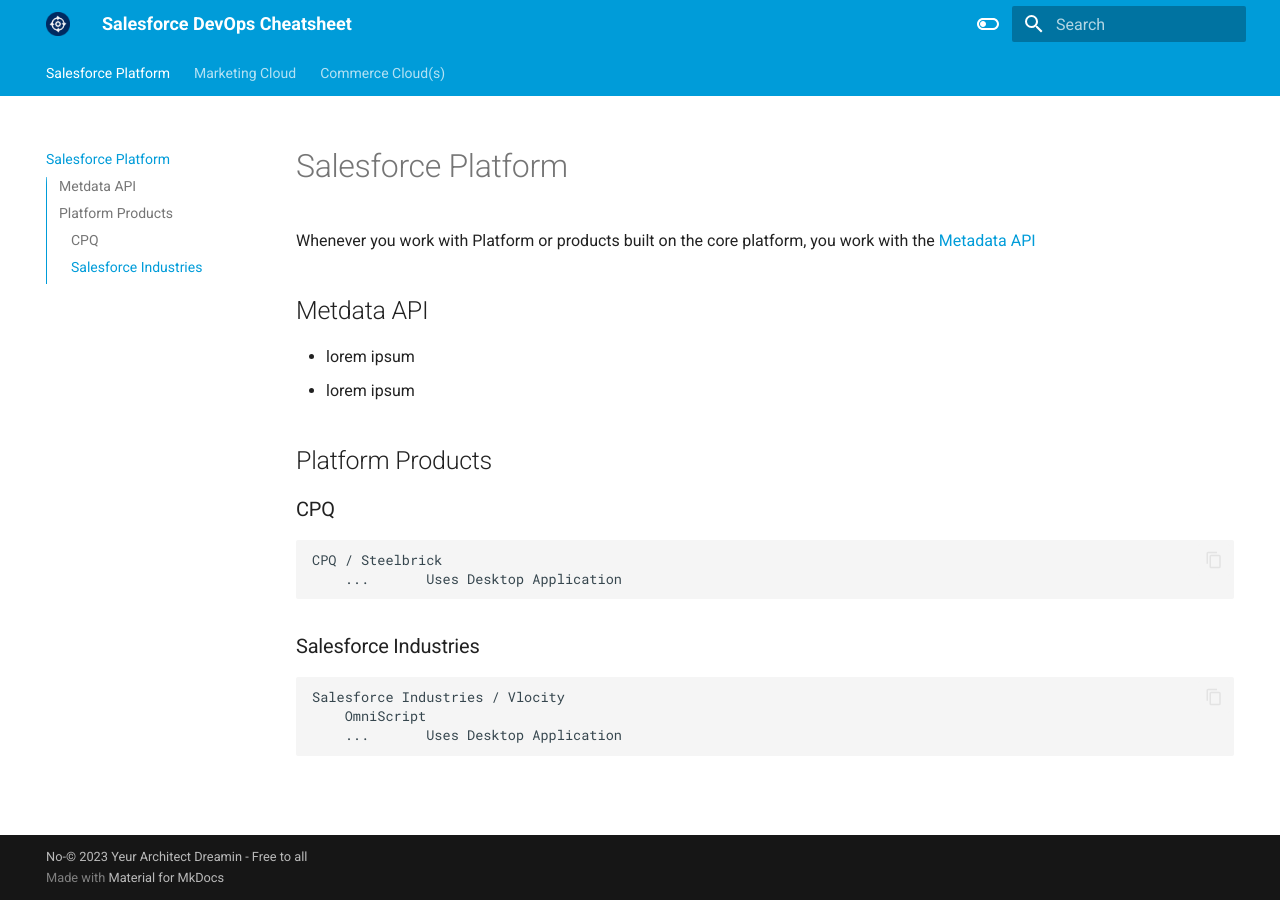
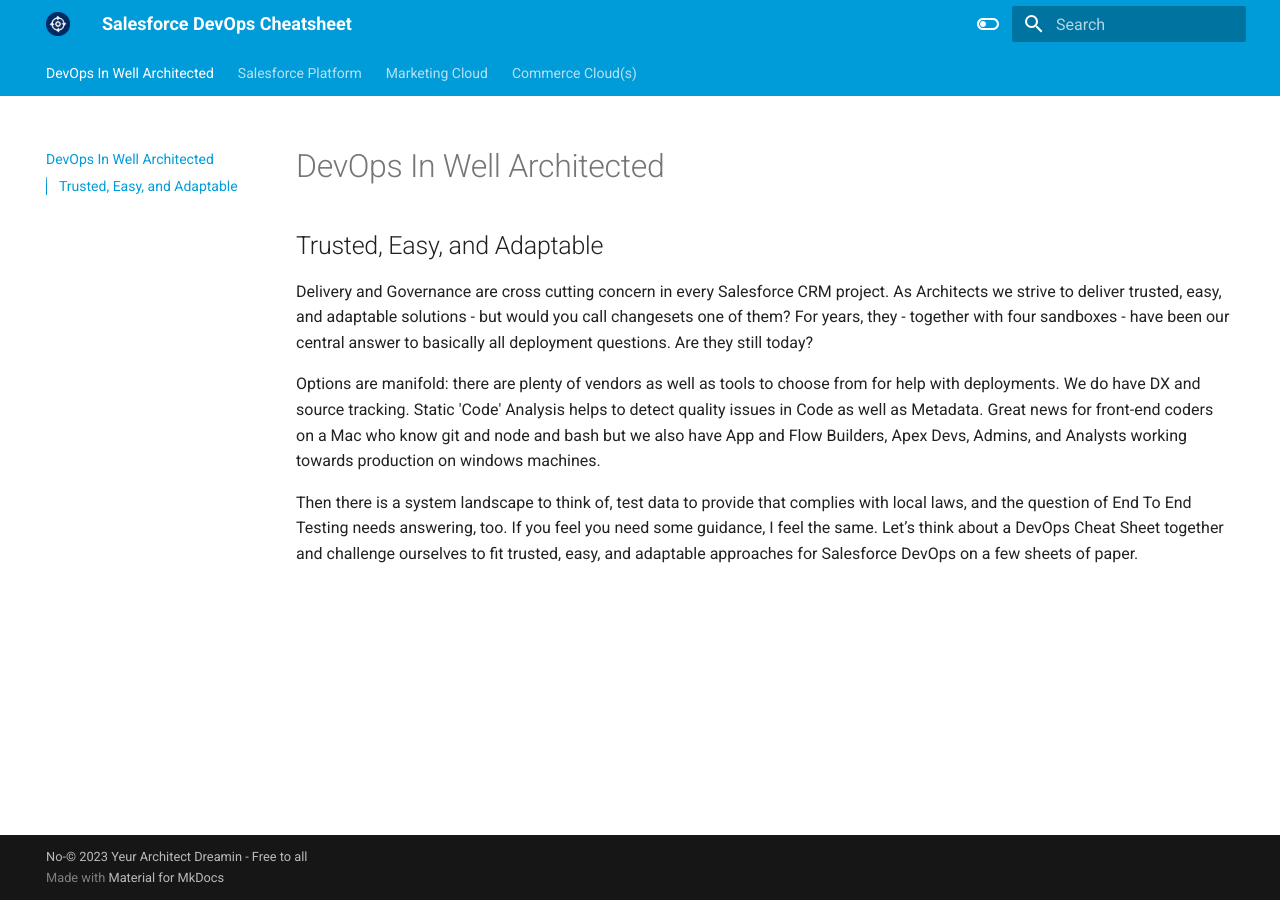
Before and after one commit to Szandor72/yad23-devops-cheatsheet, an MkDocs documentation site: the page built from docs/index.md, in a window 1280 px wide. Built offline with MkDocs 1.6.1 and Material for MkDocs 9.7.7, drawn with Linux system fonts in a browser that asks for light colours.

Commit message:
doc: session description

```diff
--- a/docs/index.md
+++ b/docs/index.md
@@ -1,21 +1,9 @@
-# Salesforce Platform
+# DevOps In Well Architected
 
-Whenever you work with Platform or products built on the core platform, you work with the [Metadata API](https://developer.salesforce.com/docs/atlas.en-us.api_meta.meta/api_meta/meta_intro.htm)
+## Trusted, Easy, and Adaptable
 
-## Metdata API
+Delivery and Governance are cross cutting concern in every Salesforce CRM project. As Architects we strive to deliver trusted, easy, and adaptable solutions - but would you call changesets one of them? For years, they - together with four sandboxes - have been our central answer to basically all deployment questions. Are they still today?
 
-- lorem ipsum
-- lorem ipsum
+Options are manifold: there are plenty of vendors as well as tools to choose from for help with deployments. We do have DX and source tracking. Static 'Code' Analysis helps to detect quality issues in Code as well as Metadata. Great news for front-end coders on a Mac who know git and node and bash but we also have App and Flow Builders, Apex Devs, Admins, and Analysts working towards production on windows machines.
 
-## Platform Products
-
-### CPQ
-
-    CPQ / Steelbrick
-        ...       Uses Desktop Application
-
-### Salesforce Industries
-
-    Salesforce Industries / Vlocity
-        OmniScript
-        ...       Uses Desktop Application
+Then there is a system landscape to think of, test data to provide that complies with local laws, and the question of End To End Testing needs answering, too. If you feel you need some guidance, I feel the same. Let’s think about a DevOps Cheat Sheet together and challenge ourselves to fit trusted, easy, and adaptable approaches for Salesforce DevOps on a few sheets of paper.
```
Also changed, not shown: docs/100_platform.md (added, +21 -0 lines).
